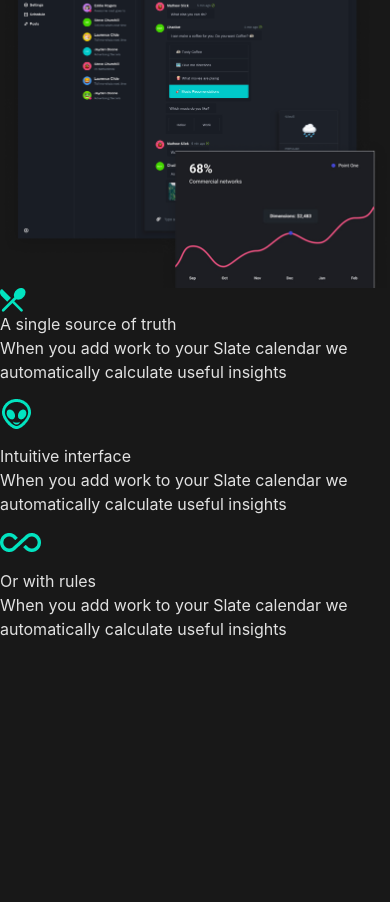
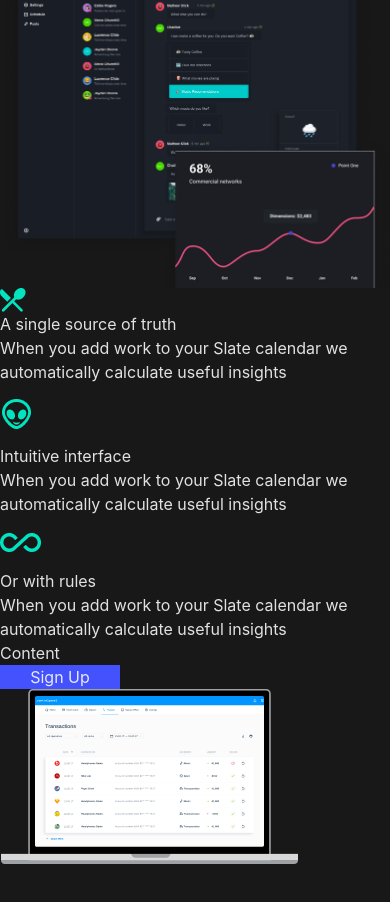
Before and after one commit to LuckxSz/startup, a React (Vite) app: page / in a window 390 px wide. Shown: the part 1571-2473 px from the top of the page. Built offline with nearby package versions, Linux system fonts and the light colour scheme.

Commit message:
update -> Features Responsive Design done,Contents Component, Content Rows, F

```diff
--- a/src/App.jsx
+++ b/src/App.jsx
@@ -1,3 +1,4 @@
+import { Contents } from "./Components/Content/Contents"
 import { FHeader } from "./Components/Features/FHeader"
 import { Features } from "./Components/Features/Features"
 import { Header } from "./Components/Header/Header"
@@ -11,8 +12,10 @@
 freelancers who want a simple way to plan their schedule." />
       <Features>
         <FHeader />
+        <Contents title="Content" />
 
       </Features>
+
 
     </div>
   )
--- /dev/null
+++ b/src/Components/Content/Contents.jsx
@@ -0,0 +1,16 @@
+import { Button } from "../utils/Button"
+import macBook from '../../assets/MacbookPro.png'
+export const Contents = ({ text, title, InsideText, InsideTitle }) => {
+  return (
+    <div className="flex flex-col mt-64  justify-center items-center m-auto w-full">
+      <h1 className="text-5xl">{title}</h1>
+      <span>{text}</span>
+      <div className="flex w-[348px]  rounded-lg bg-white h-[573px] flex-col gap-3">
+        <h1>{InsideTitle}</h1>
+        <span>{InsideText}</span>
+        <Button text="Sign Up" bgColor="#4452FE" width="120" />
+        <img src={macBook} alt="macbook" />
+      </div>
+    </div>
+  )
+}
--- a/src/Components/Features/ContentRows.jsx
+++ b/src/Components/Features/ContentRows.jsx
@@ -1,13 +1,13 @@
 export const ContentRows = ({ image, text, title }) => {
   return (
-    <div className="flex flex-col justify-center w-full m-auto ">
-      <div className="">
-        <img className="" src={image} />
-        <h1 className="text-[14px] font-bold">{title}</h1>
+    <div className="flex  flex-col gap-3 justify-center w-auto m-auto ">
+      <div className="flex px-8 mt-5 items-center justify-center">
+        <img className="mr-3" src={image} />
+        <h1 className="hover:bg-gradient-to-r hover:from-purple-400 duration-500  hover:via-pink-500 hover:to-[#4452FE] hover:bg-clip-text hover:text-transparent   text-[18px] font-bold">{title}</h1>
 
       </div>
       <div className="text-center ">
-        <span className="text-[12px]">{text}</span>
+        <span className="mt-4 text-[14px]">{text}</span>
 
       </div>
 
--- a/src/Components/Features/FHeader.jsx
+++ b/src/Components/Features/FHeader.jsx
@@ -27,30 +27,29 @@
             a simple way to plan their schedule.</span>
 
         </div>
-        <div className='m-auto mt-9 shadow-gray-700 '>
+        <div className='m-auto md:mt-12 mt-5 md:flex '>
           <img className='flex md:hidden' src={featuresMobile} alt="" />
           <div className='hidden md:flex'>
             <img src={featuresMobileMD} alt="" />
           </div>
-        </div>
-
-      </div>
-
-      <ContentRows image={cutlery} title="A single source
+          <div className='flex-col mt-60 w-[269px] h-[172px] flex justify-center m-auto '>
+            <ContentRows image={cutlery} title="A single source
 of truth" text="When you add work to your
 Slate calendar we automatically
 calculate useful insights
 " />
-      <ContentRows image={alien} title="Intuitive
+            <ContentRows image={alien} title="Intuitive
 interface" text="When you add work to your
 Slate calendar we automatically
 calculate useful insights
 " />
-      <ContentRows image={infinity} title="Or with rules" text="When you add work to your
+            <ContentRows image={infinity} title="Or with rules" text="When you add work to your
 Slate calendar we automatically
 calculate useful insights
 " />
-
+          </div>
+        </div>
+      </div>
     </>
   )
 }
--- a/src/index.css
+++ b/src/index.css
@@ -6,6 +6,6 @@
   font-family: Inter, system-ui, Avenir, Helvetica, Arial, sans-serif;
   color: rgba(255, 255, 255, 0.87);
   background-color: #181818;
-  height: 300vh;
+  height: 600vh;
   scroll-behavior: smooth;
 }
```
Also changed, not shown: src/assets/MacbookPro.png (added).
